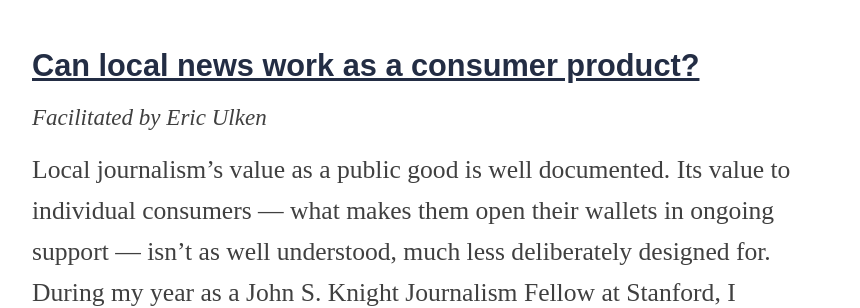
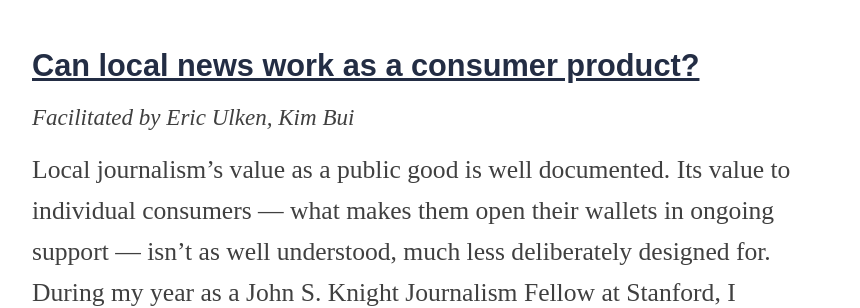
Before and after one commit to OpenNews/srccon-2026, a Jekyll site: the page built from program.md, in a window 1280 px wide and 900 px high, scrolled down 3167 px. Shown: the part 156-464 px from the top of the window, without its empty margins (208-1068 px from the left). Built offline with Jekyll 4.4.1, drawn with Linux system fonts in a browser that asks for light colours; nearby versions of some CDN libraries; some web fonts are replaced; some of the changed text lies outside the part shown.

Commit message:
update program and schedule

```diff
--- a/_data/sessions.yml
+++ b/_data/sessions.yml
@@ -14,7 +14,7 @@
   {
     "id": "local-news-work-as-consumer",
     "title": "Can local news work as a consumer product?",
-    "facilitators": "Eric Ulken",
+    "facilitators": "Eric Ulken, Kim Bui",
     "description": "Local journalism\u2019s value as a public good is well documented. Its value to individual consumers \u2014 what makes them open their wallets in ongoing support \u2014 isn\u2019t as well understood, much less deliberately designed for. During my year as a John S. Knight Journalism Fellow at Stanford, I developed a thesis about that gap: what audience value actually means, how newsrooms often fail to create and communicate it, and what a more consumer-centered journalism might look like in the age of AI.\n\nI want to use the first part of this session to share that thesis \u2014 briefly and as a provocation \u2014 and then turn the room loose on the harder questions: What would it take to make news function as a product people choose rather than a cause they support? What would have to change about how we make editorial decisions, how we design products, how we talk to audiences, how we price and package our journalism? This session is for anyone with thoughts about the relationship between journalism and the people it serves \u2014 no product experience needed!",
   },
   {
@@ -188,7 +188,7 @@
   {
     "id": "teach-newsletters-wire-stories",
     "title": "Teach newsletters, not wire stories",
-    "facilitators": "Blake Eskin",
+    "facilitators": "Blake Eskin, Lance Dixon",
     "description": "Teaching AP Style and the inverted pyramid made sense in an era where entry-level reporting and editing jobs at newspapers of any size required this knowledge. Those jobs are mostly gone, and the newsroom\u2019s division of labor \u2014 writer vs. photographer, editorial vs. business \u2014 has dissolved. Yet most journalism education puts a priority on the isolated craft of writing voiceless news reports (or voicey feature stories). \n\nPutting together a newsletter gives aspiring journalists the chance to practice a much wider range of skills than writing an article: not only reporting and writing but audience research and engagement, information design, visual communication, aggregation, linking to and attributing prior knowledge, proofreading, publishing on a schedule\u2026\n\nWhat\u2019s the first project you\u2019d give an aspiring journalist? What other forms work better than the article for teaching the skills aspiring journalists need today to meet the information needs of their audiences?",
   },
   {
--- a/schedule/sessions.json
+++ b/schedule/sessions.json
@@ -528,7 +528,7 @@
     "id": "local-news-work-as-consumer",
     "title": "Can local news work as a consumer product?",
     "description": "When news organizations treat their digital output like click-driven commodity streams, they ignore standard user experience patterns that modern consumers expect from subscription apps. If we want readers to pay for journalism, we must treat our public service output like a responsive consumer product.\n\nThis presentation examines media organizations applying product-management frameworks to local reporting. We will analyze retention loops, onboarding funnels, and reader-centered utility layouts that go beyond standard chronological news feeds. Bring your current site layout challenges; we will map out tactical interface revisions designed to make local news indispensable.",
-    "facilitators": "Eric Ulken",
+    "facilitators": "Eric Ulken, Kim Bui",
     "time": "9:30-10:45am",
     "day": "Thursday",
     "timeblock": "thursday-am-1",
@@ -648,7 +648,7 @@
     "id": "teach-newsletters-wire-stories",
     "title": "Teach newsletters, not wire stories",
     "description": "Standard journalism school curricula frequently continue to model their core reporting courses around legacy wire-service templates and inverted-pyramid text scripts. This framework leaves entering media workers unprepared for a media ecosystem driven by direct audience connection, niche newsletter formatting, and community products.\n\nThis educational workshop gathers instructors and newsroom trainers to update core teaching models. We will review curriculum modules centered on conversational writing styles, tracking newsletter engagement analytics, and managing direct subscriber communities. Participants will collaborate to assemble an open educational resources guide tailored for modern digital journalism classrooms.",
-    "facilitators": "Blake Eskin",
+    "facilitators": "Blake Eskin, Lance Dixon",
     "time": "11:15am-12:30pm",
     "day": "Thursday",
     "timeblock": "thursday-am-2",
```
